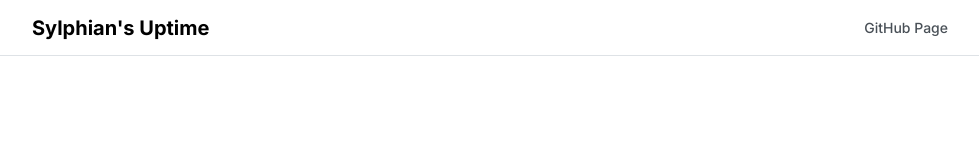
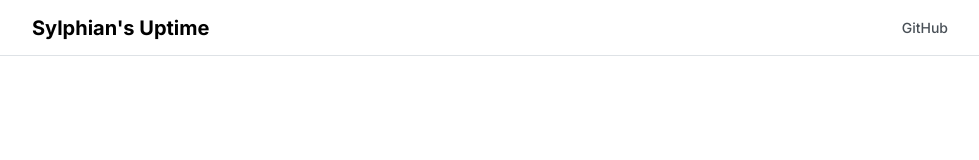
Before and after one commit to Sylphian-Network/uptime-page, a Next.js app: page / in a window 1280 px wide. Shown: the top 160 px of the page, without its empty margins (144-1123 px from the left). Built offline with nearby package versions, Linux system fonts and the light colour scheme.

Commit message:
Updated GitHub link and adjusted timeout in uptime.config.ts

```diff
--- a/uptime.config.ts
+++ b/uptime.config.ts
@@ -3,7 +3,7 @@ import { MaintenanceConfig, PageConfig, WorkerConfig } from './types/config'
 const pageConfig: PageConfig = {
   title: "Sylphian's Uptime",
   links: [
-    { link: 'https://github.com/Sylphian-Network/uptime-page', label: 'GitHub Page' },
+    { link: 'https://github.com/Sylphian-Network/', label: 'GitHub' },
   ],
   group: {
     'Website': ['forum_monitor'],
@@ -21,7 +21,7 @@ const workerConfig: WorkerConfig = {
       statusPageLink: 'https://sylphian.net',
       hideLatencyChart: false,
       expectedCodes: [200],
-      timeout: 10000,
+      timeout: 5000,
       headers: {
         'User-Agent': 'Sylphian-Uptimeflare',
       },
```
